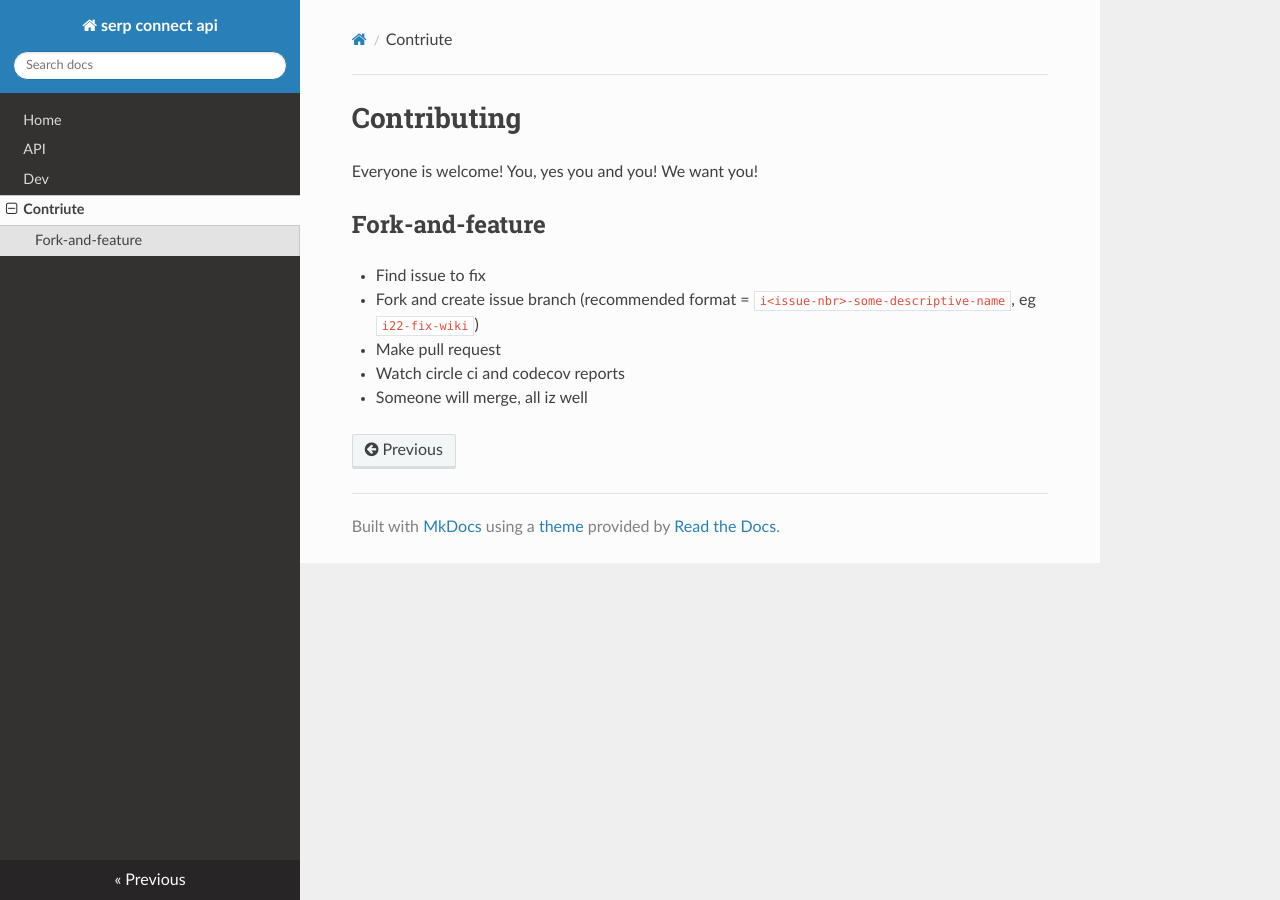
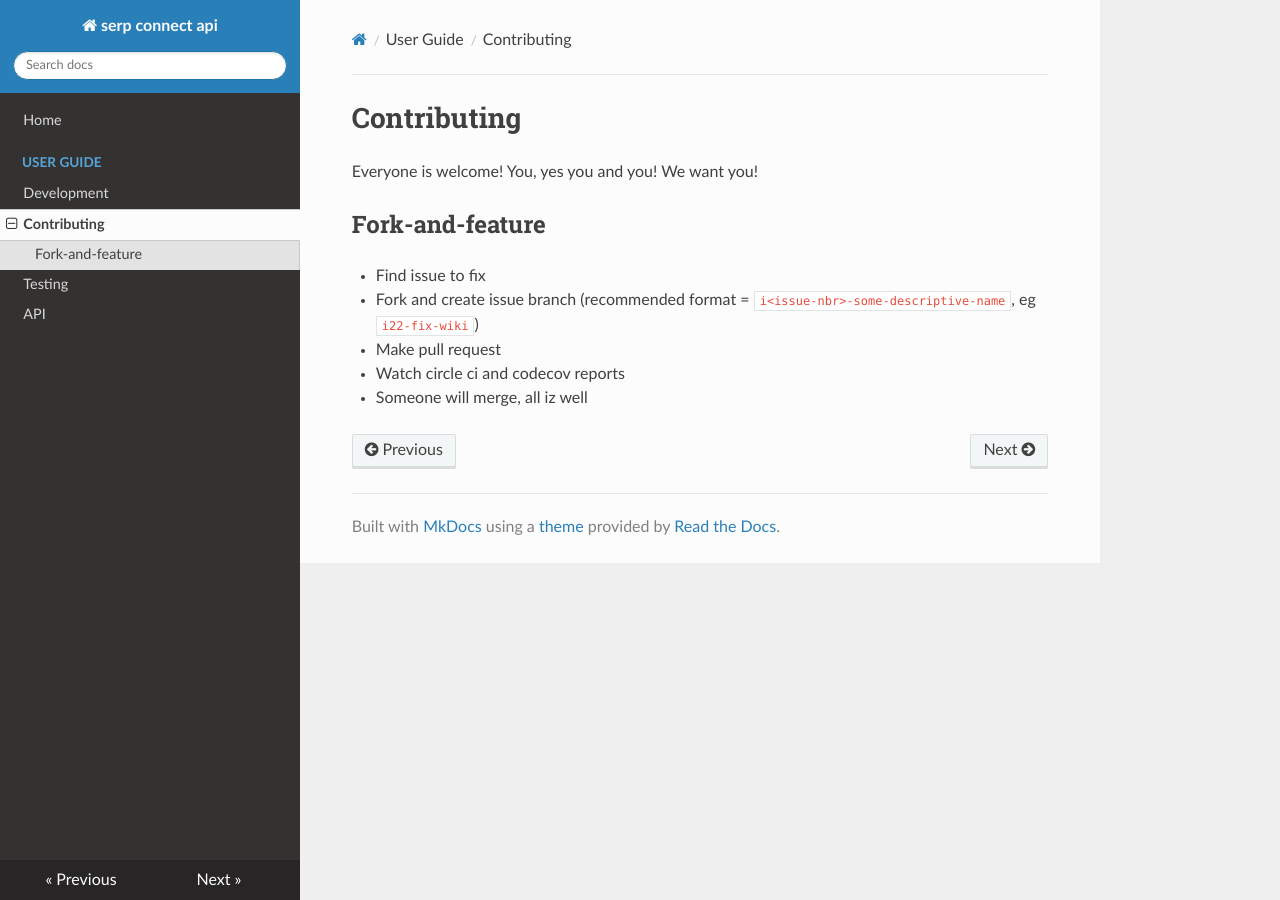
Before and after one commit to sergiorico/backend, an MkDocs documentation site: the page built from docs/user-guide/contributing.md, in a window 1280 px wide. Built offline with MkDocs 1.6.1, drawn with Linux system fonts in a browser that asks for light colours; nearby versions of some CDN libraries; old or Windows-style settings are respelled for this version of MkDocs.

Commit message:
Rearrange doc folder layout and add testing

```diff
--- a/mkdocs.yml
+++ b/mkdocs.yml
@@ -1,7 +1,9 @@
 site_name: serp connect api
 pages:
     - Home: index.md
+    - 'User Guide':
+        - Development: 'user-guide/development.md'
+        - Contributing: 'user-guide/contributing.md'
+        - Testing: 'user-guide/testing.md'
     - API: api.md
-    - Dev: development.md
-    - Contriute: contributing.md
 theme: readthedocs
```
Also changed, not shown: docs/user-guide/testing.md (added, +25 -0 lines), docs/user-guide/contributing.md (renamed from docs/contributing.md), docs/user-guide/development.md (renamed from docs/development.md).
